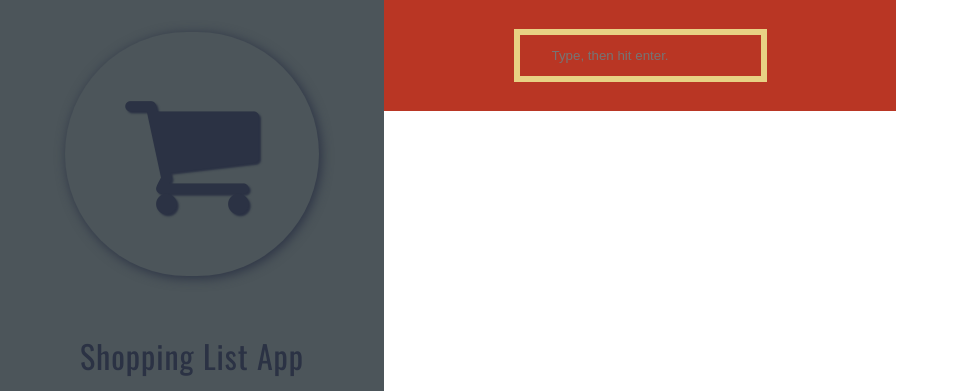
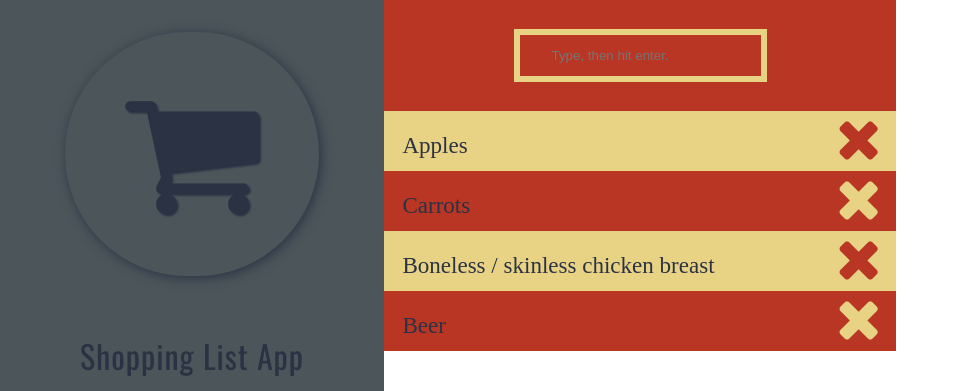
Before and after one commit to chadgmoore/shopping-list, a plain HTML site: page index.html in a window 1280 px wide. Shown: the top 391 px of the page, without its empty margins (0-959 px from the left). Drawn offline with nearby package versions, Linux system fonts and the light colour scheme.

Commit message:
cleaned up some comments

```diff
--- a/index.html
+++ b/index.html
@@ -32,21 +32,38 @@
 <body>
 <section class="rightSide">
 	<section class="addItems">
-		<form name='itemEntry'>
+		<form id='itemEntry'>
 			<input type="text" name="newItem" class="input" autocomplete="off" placeholder="Type, then hit enter.">
 			</input>
 		</form>
 	</section>
 
 	<section class="listSection">
-		<ul class="listUl">
-			<!-- <li id="listId">eggs</span><button class="deleteButton"> <i class="fa fa-close fa-1x"></i></button></li>
-			<li id="listId">milk<button class="deleteButton">  <i class="fa fa-close fa-1x"></i></div></li>
-			<li id="listId">beer<button class="deleteButton">  <i class="fa fa-close fa-1x"></i></div></li>
-			<li id="listId">carrots<button class="deleteButton">  <i class="fa fa-close fa-1x"></i></div></li>
-			<li id="listId">lettuce<button class="deleteButton">  <i class="fa fa-close fa-1x"></i></div></li> -->
+		<ul id="list">
+				<li class="listitem">
+					<span class="item">Apples</span>
+					<div class="delete"><i class="fa fa-close fa-3x"></i></div>
+				</li>
+				<li class="listitem">
+					<span class="item">Carrots</span>
+					<div class="delete"><i class="fa fa-close fa-3x"></i></div>
+				</li>
+				<li class="listitem">
+					<span class="item">Boneless / skinless chicken breast</span>
+					<div class="delete"><i class="fa fa-close fa-3x"></i></div>
+				</li>
+				<li class="listitem">
+					<span class="item">Beer</span>
+					<div class="delete"><i class="fa fa-close fa-3x"></i></div>
+				</li>
+			</ul>
 
-		</ul>
+		<!-- <ul class="listUl">
+
+			<li id="listId">milk<button class="deleteButton">  <i class="fa fa-close fa-1x"></i></button></li>
+			<li id="listId">beer<button class="deleteButton">  <i class="fa fa-close fa-1x"></i></button></li>
+			<li id="listId">carrots<button class="deleteButton">  <i class="fa fa-close fa-1x"></i></button></li>
+		</ul> -->
 	</section>
 </section>
 
```
